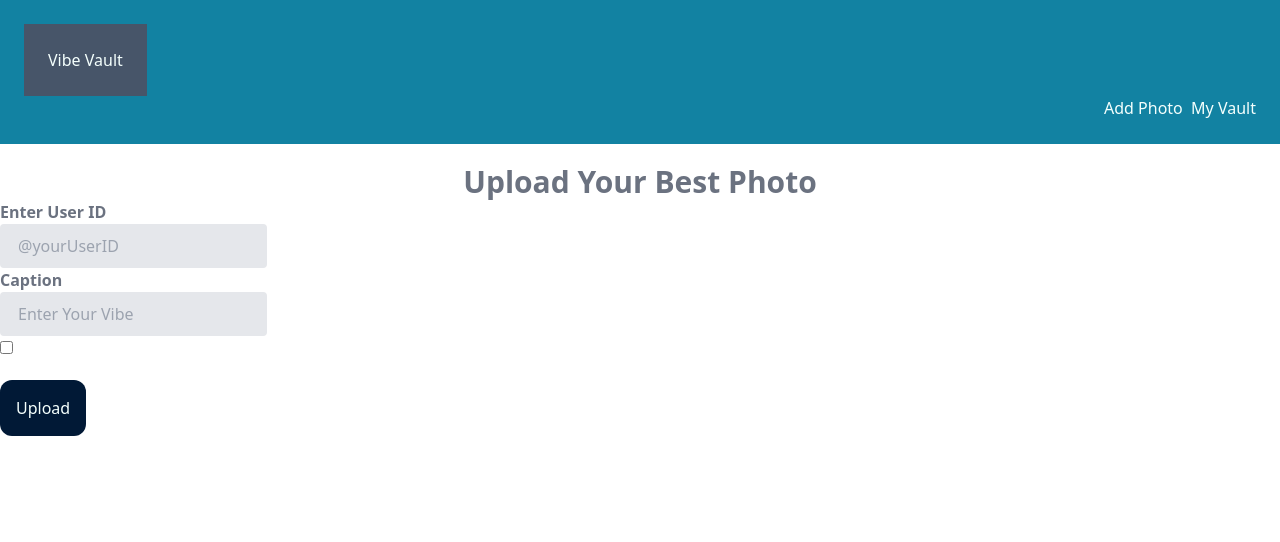
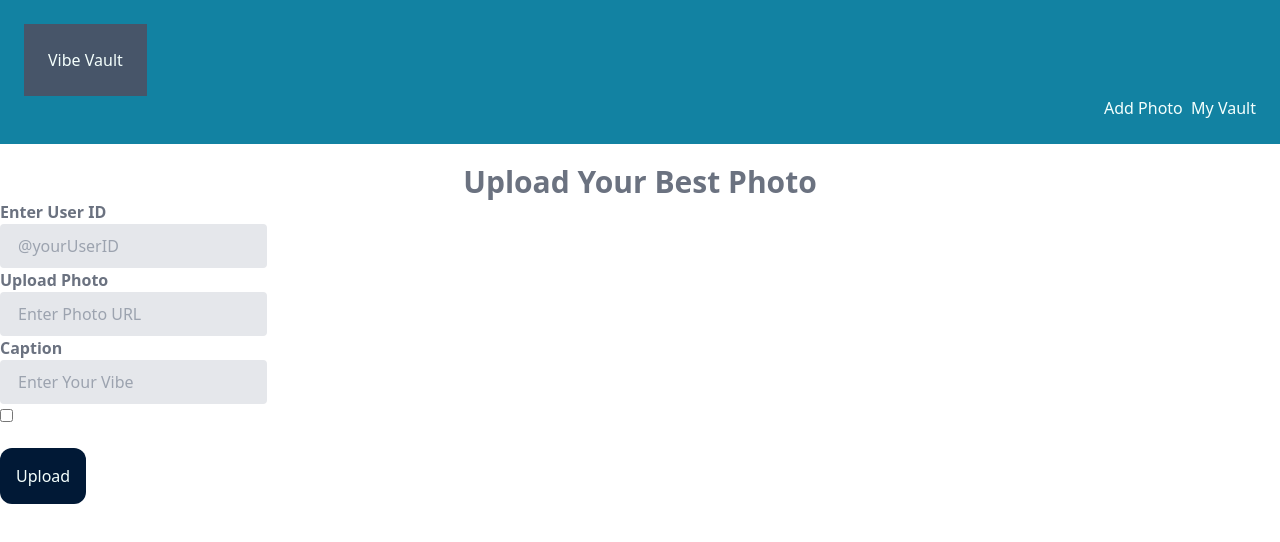
Before and after one commit to Martini-Besti/Vibe-Vault, a Next.js app in the folder vibe-vault/: page /add in a window 1280 px wide. Shown: the top 542 px of the page. Built offline with nearby package versions, Linux system fonts and the light colour scheme.

Commit message:
Photo-Upload

```diff
--- a/vibe-vault/src/app/add/page.js
+++ b/vibe-vault/src/app/add/page.js
@@ -3,6 +3,7 @@ import { useState } from "react";
 const page = () => {
   const [todoObject, setTodoObject] = useState({
     title: "",
+    photo: "",
     description: "",
     completed: false,
   });
@@ -26,7 +27,7 @@ const page = () => {
     e.preventDefault();
     const localStorageTodos = localStorage.getItem("todos");
     // check the state of the todo to ensure we only get correct data from the form. (not empty data)
-    if (!todoObject.title || !todoObject.description) {
+    if (!todoObject.title || !todoObject.description || !todoObject.photo) {
       setIsError(true);
       return;
     }
@@ -76,6 +77,22 @@ const page = () => {
           />
         </div>
         <div className="w-1/3">
+          <label className="block text-gray-500 font-bold pr-4" htmlFor="photo">
+            Upload Photo
+          </label>
+        </div>
+        <div className="w-2/3">
+          <input
+            name="photo"
+            id="photo"
+            type="text"
+            placeholder="Enter Photo URL"
+            value={todoObject.photo}
+            onChange={handleInputChange}
+            className="bg-gray-200 border-2 border-gray-200 rounded py-2 px-4 text-gray-700"
+          />
+        </div>
+        <div className="w-1/3">
           <label
             className="block text-gray-500 font-bold pr-4"
             htmlFor="description"
```
